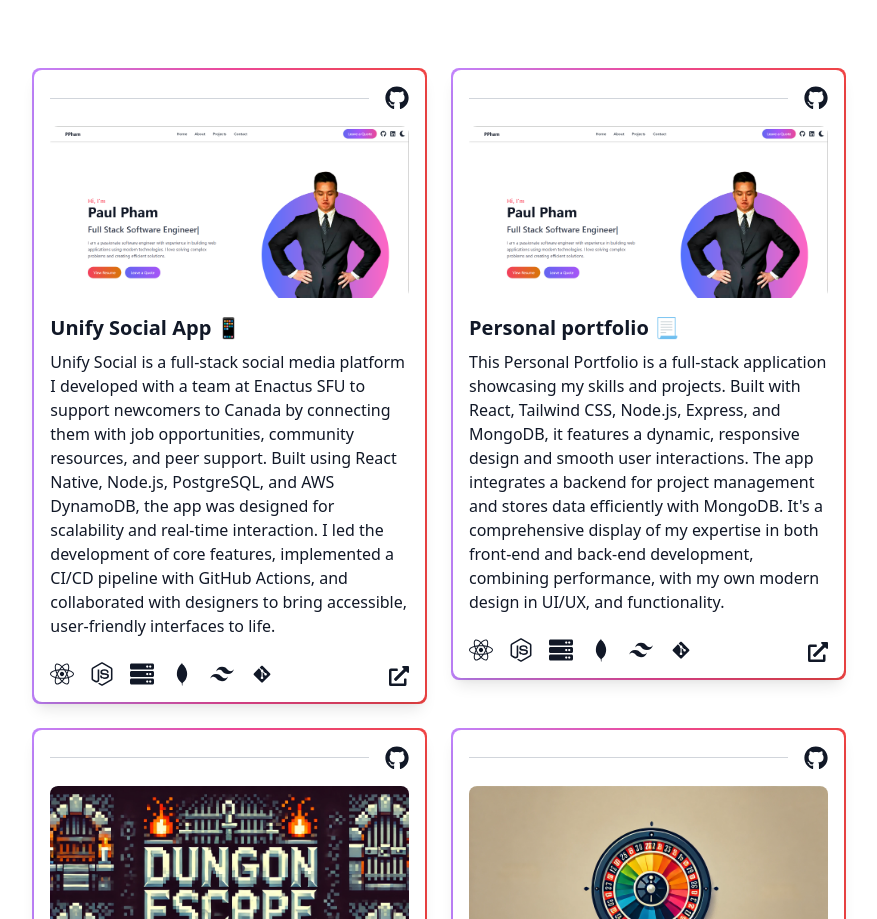
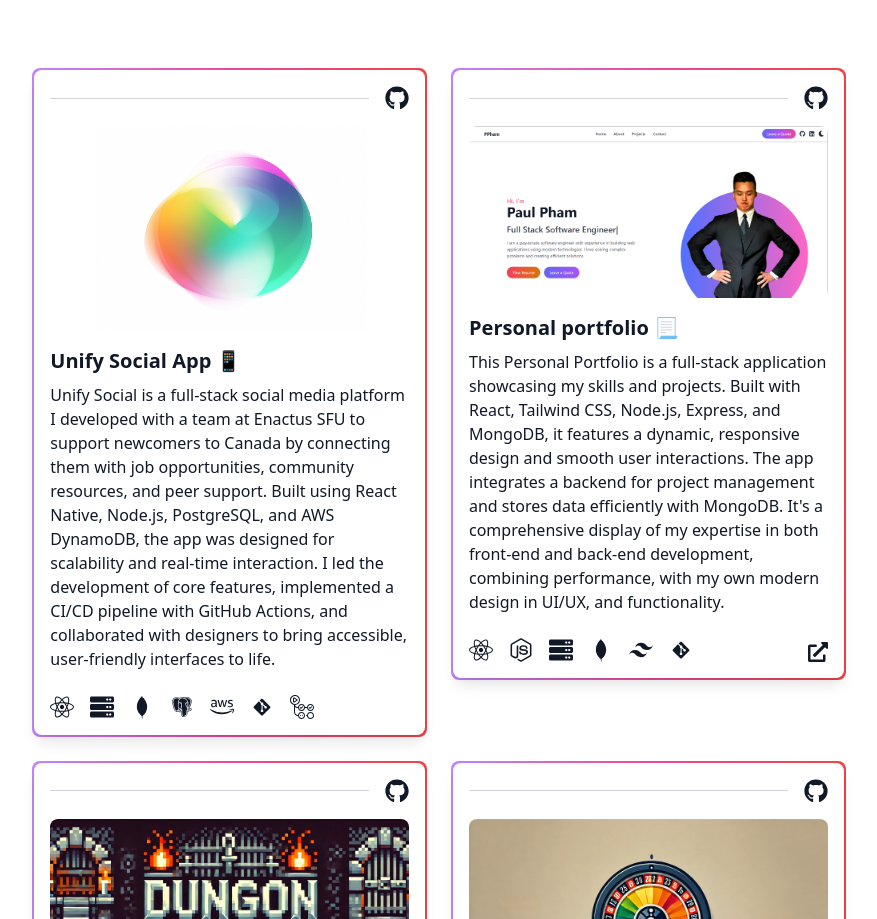
Before and after one commit to PaulP1406/Personal-portfolio, a React (Create React App) app in the folder client/: page /projects in a window 1280 px wide. Shown: the part 300-1219 px from the top of the page, without its empty margins (201-1078 px from the left). Built offline with nearby package versions, Linux system fonts and the light colour scheme.

Commit message:
logo fixes

```diff
--- a/client/src/Pages/Project.js
+++ b/client/src/Pages/Project.js
@@ -1,15 +1,17 @@
 import React from 'react';
 import ProjectCard from '../Components/ProjectCard';
 
-import { FaReact, FaNodeJs, FaServer, FaJava, FaPython } from 'react-icons/fa';
+import { FaReact, FaNodeJs, FaServer, FaJava, FaPython, FaAws } from 'react-icons/fa';
 import { DiGit, DiScrum, DiMongodb, DiCss3 } from "react-icons/di";
 import { RiTailwindCssFill } from "react-icons/ri";
-import { SiJunit5 } from "react-icons/si";
+import { SiJunit5, SiGithubactions } from "react-icons/si";
+import { BiLogoPostgresql } from "react-icons/bi";
 
 import personalProf from '../Logos/PersonalProf.png';
 import Dungeon from '../Logos/Dungeon.png';
 import Routine from '../Logos/Routine.png';
 import Carbon from '../Logos/Carbon.png';
+import Unify from '../Logos/Unify.png';
 
 const techIconMap = {
     react: <FaReact />,
@@ -22,7 +24,10 @@ const techIconMap = {
     css: <DiCss3 />,
     tailwind: <RiTailwindCssFill />,
     junit: <SiJunit5 />,
-    python: <FaPython />
+    python: <FaPython />,
+    aws: <FaAws />,
+    postgre: <BiLogoPostgresql />,
+    githubactions: <SiGithubactions />
 };
 
 const Projects = () => {
@@ -42,11 +47,11 @@ const Projects = () => {
                     <ProjectCard
                         title="Unify Social App 📱"
                         description="Unify Social is a full-stack social media platform I developed with a team at Enactus SFU to support newcomers to Canada by connecting them with job opportunities, community resources, and peer support. Built using React Native, Node.js, PostgreSQL, and AWS DynamoDB, the app was designed for scalability and real-time interaction. I led the development of core features, implemented a CI/CD pipeline with GitHub Actions, and collaborated with designers to bring accessible, user-friendly interfaces to life."
-                        imageUrl={personalProf}
-                        techStack={["react", "node", "express", "mongoDB", "tailwind", "git"]}
+                        imageUrl={Unify}
+                        techStack={["react", "express", "mongoDB", "postgre", "aws", "git", "githubactions"]}
                         techIconMap={techIconMap}
-                        githubLink="https://github.com/PaulP1406/Personal-portfolio"
-                        liveDemoLink="https://www.paul-pham.com/"
+                        githubLink="https://github.com/UnifyCN/Unify"
+                        // liveDemoLink="https://www.paul-pham.com/"
                     />
                 </div>
                 <div className="lg:col-start-4 col-span-2">
@@ -91,7 +96,7 @@ const Projects = () => {
                         githubLink="https://github.com/isa-leroux448/myfoodprint"
                     />
                 </div>
-                <div className="text-center mt-12 lg:col-start-5">
+                <div className="text-center lg:mt-12 lg:col-start-5">
                     <a href="/contact" className="inline-flex text-lg font-bold text-gray-600 dark:text-gray-400 group whitespace-nowrap">
                         <span className="bg-gradient-to-r from-indigo-500 via-purple-500 to-pink-500 bg-clip-text text-transparent">
                             Connect with me
```
Also changed, not shown: client/src/Logos/Unify.png (added).
